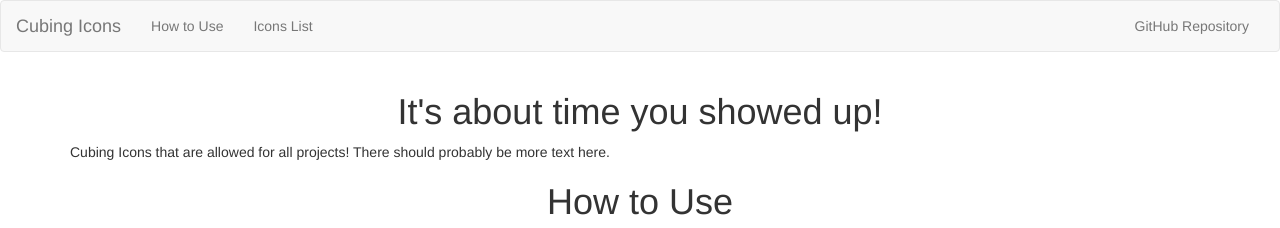
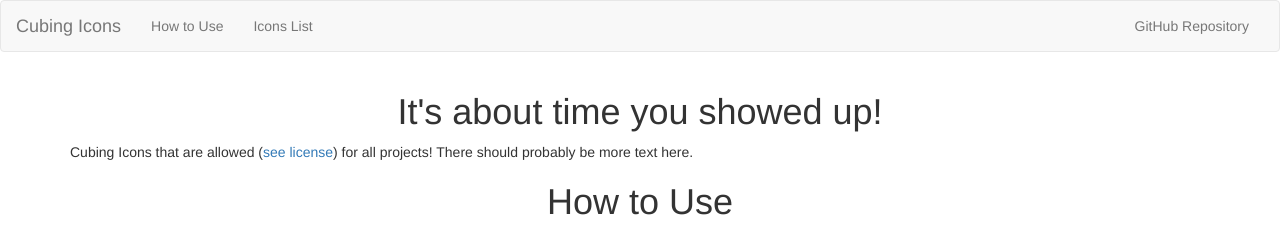
Before and after one commit to cubing/icons, a plain HTML site: page index.html in a window 1280 px wide. Shown: the top 228 px of the page. Drawn offline with nearby package versions, Linux system fonts and the light colour scheme; some icons are missing.

Commit message:
Added link to the license from the gh-page.

```diff
--- a/index.html
+++ b/index.html
@@ -53,7 +53,7 @@
         <div class="col-xs-12">
           <h1 class="text-center"><span class="cubing-icon icon-clock"></span> It's about time you showed up!</h1>
           <p>
-            Cubing Icons that are allowed for all projects! There should probably be more text here.
+            Cubing Icons that are allowed (<a href="https://github.com/cubing/icons/blob/master/LICENSE">see license</a>) for all projects! There should probably be more text here.
           </p>
 
           <h1 class="text-center" id="how-to">How to Use</h1>
```
